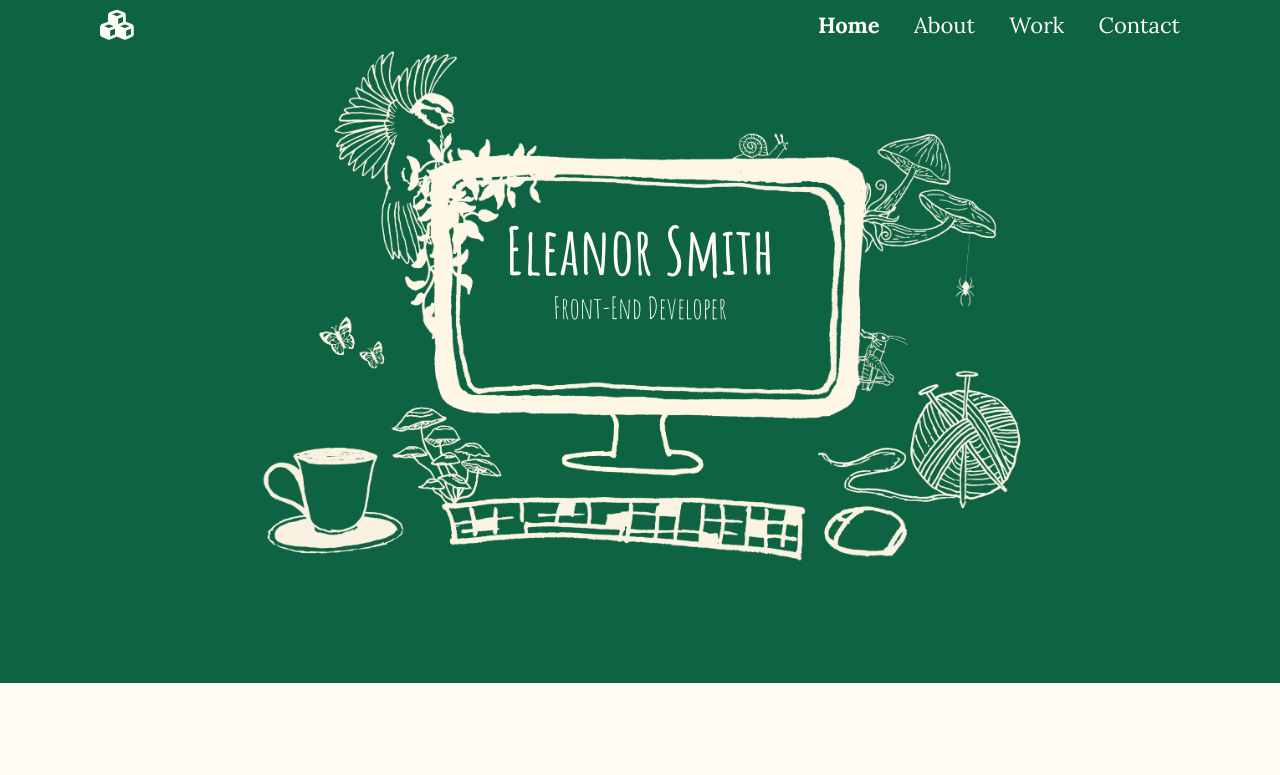
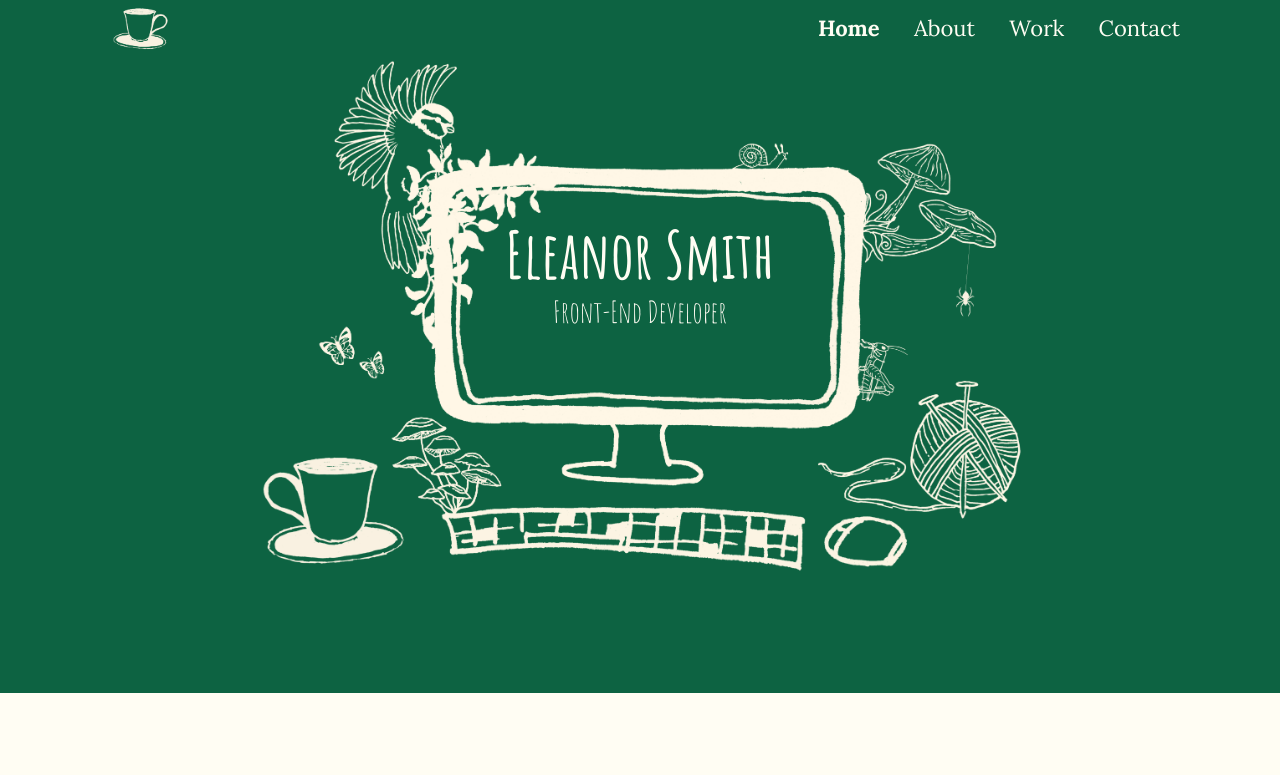
Before and after one commit to ElSmith7/portfolio-project, a plain HTML site: page index.html in a window 1280 px wide. Shown: the top 775 px of the page. Drawn offline with nearby package versions, Linux system fonts and the light colour scheme; a web font is replaced by a local one.

Commit message:
added cup logo to all nav bars

```diff
--- a/index.html
+++ b/index.html
@@ -37,8 +37,11 @@
     <div class="container">
       <nav class="content d-flex justify-content-between fixed-top">
         <a title="Homepage" href="/"
-          ><i class="fa-solid fa-cubes" alt="Eleanor Smith logo"></i>
-        </a>
+          ><img
+            src="images/Cup.png"
+            alt="Eleanor Smith Logo"
+            class="img-fluid bird-mic-image align-self-center justify-self-start logo"
+        /></a>
         <ul>
           <li class="active">
             <a title="Homepage" href="/">Home</a>
--- a/src/styles.css
+++ b/src/styles.css
@@ -91,8 +91,8 @@ h4 i {
   color: var(--secondary-dark-color);
 }
 nav {
-  padding-top: 5px;
-  padding-bottom: 5px;
+  padding-top: 4px;
+  padding-bottom: 4px;
   background-color: var(--primary-color);
 }
 
@@ -116,6 +116,7 @@ nav li.active a {
   color: var(--neutral-color);
   font-weight: bolder;
 }
+
 nav .logo {
   max-width: 60px;
   height: auto;
@@ -144,7 +145,7 @@ footer .work-inquiry p {
   background-color: var(--primary-color);
   max-width: 100%;
   margin-bottom: 30px;
-  padding: 50px 30px 100px 30px;
+  padding: 60px 30px 100px 30px;
   text-align: center;
   color: white;
 }
```
Also changed, not shown: contact.html (+5 -2 lines), work.html (+5 -2 lines).
